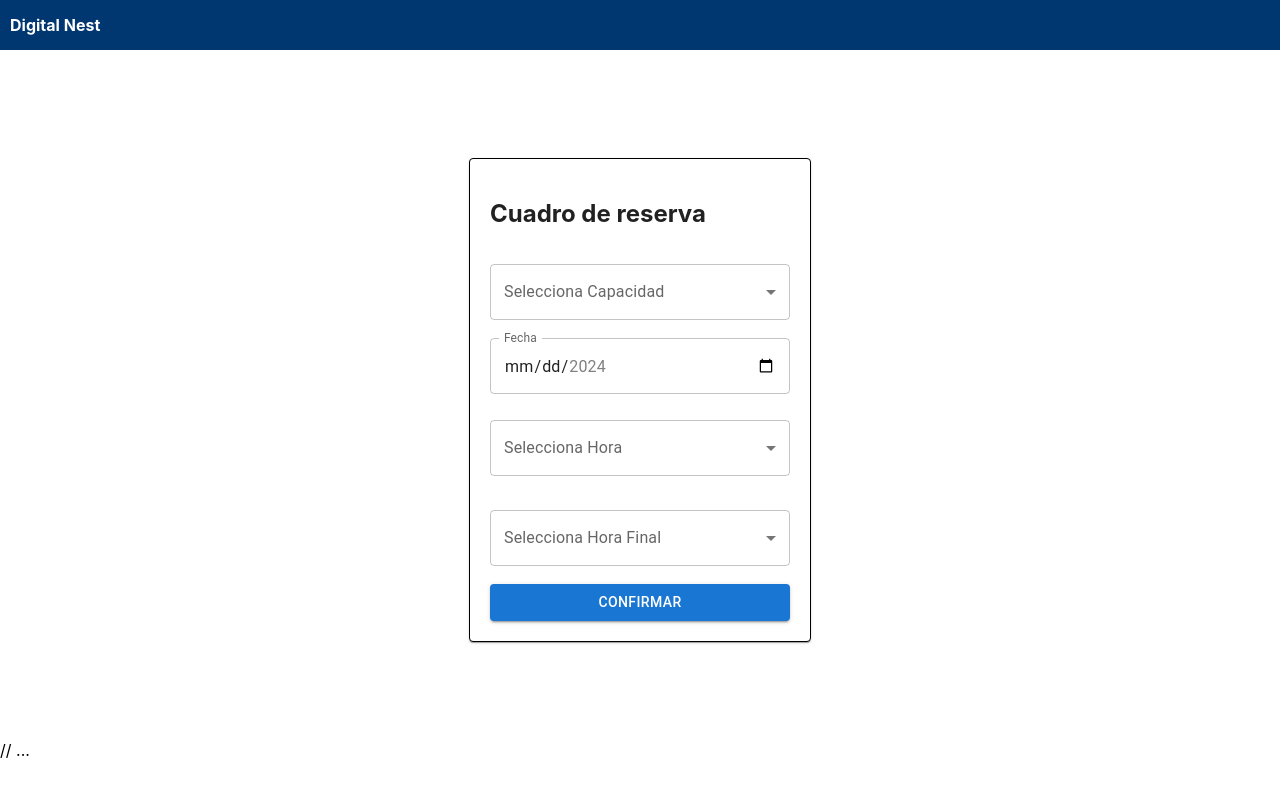
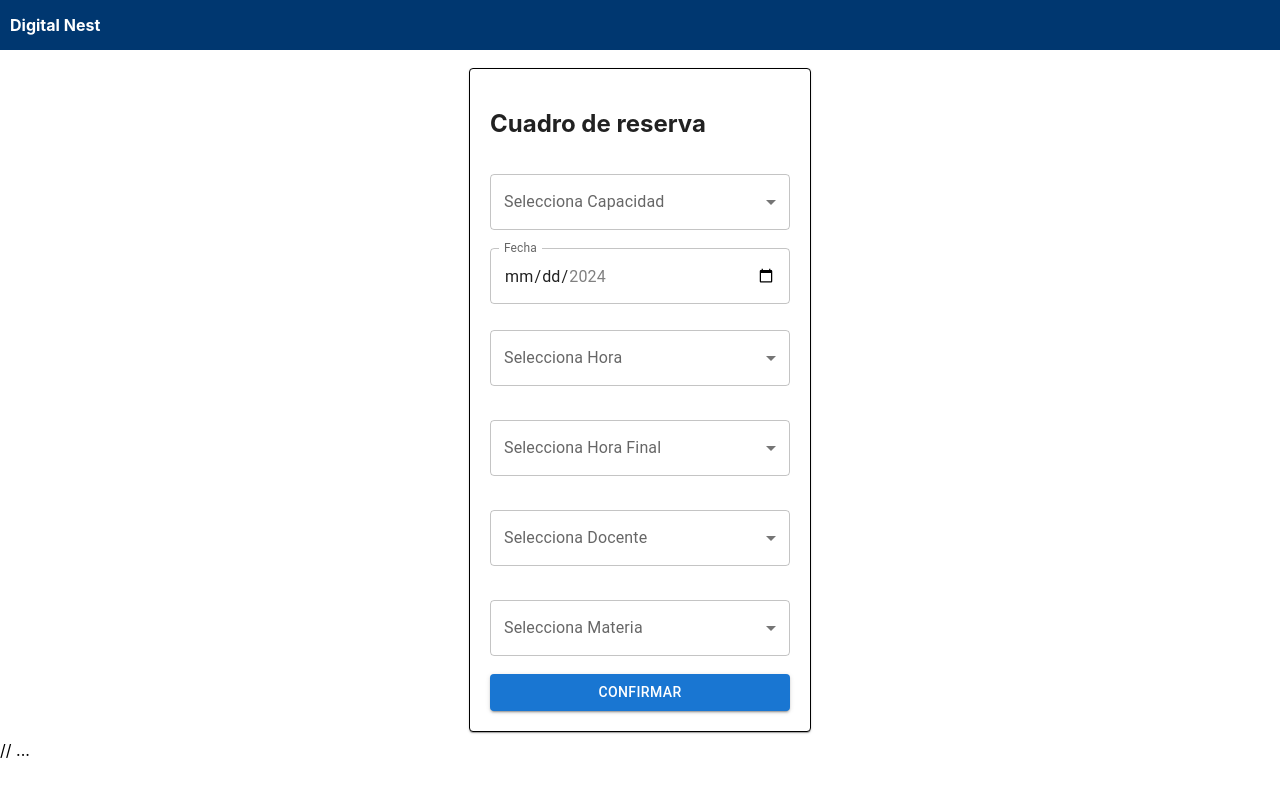
Before and after one commit to Drunok/ReservaDeAulasDNTIS, a React (Create React App) app in the folder frontend/: page /App in a window 1280 px wide. Shown: the top 796 px of the page. Built offline with nearby package versions, Linux system fonts and the light colour scheme; the HTML template or start-up script is replaced by a standard one.

Commit message:
subject and teacher

```diff
--- a/frontend/src/App.js
+++ b/frontend/src/App.js
@@ -34,6 +34,43 @@ function App() {
     "21:00",
     "21:45",
   ];
+
+  const docentesList = [
+    "Leticia Blanco Coca",
+    "Vladimir Abel Costas Jauregui",
+    "Carla Salazar Serrudo",
+  ];
+
+  const materiasPorDocente = {
+    "Carla Salazar Serrudo": [
+      "Introducion a la programacion",
+      "Sistemas de informacion I",
+    ],
+    "Leon Romero Gualberto": ["Algebra I"],
+    "Leticia Blanco Coca": [
+      "Algoritmos Avanzados",
+      "Introducion a la programacion",
+    ],
+    "Vladimir Abel Costas Jauregui": [
+      "Introducion a la programacion",
+      "Programacion Web",
+    ],
+  };
+
+  const [docentes, setDocentes] = useState([]);
+  const [selectedDocente, setSelectedDocente] = useState(null);
+  const [materias, setMaterias] = useState([]);
+
+  const obtenerMaterias = (docente) => {
+    return materiasPorDocente[docente] || [];
+  };
+
+  useEffect(() => {
+    if (selectedDocente) {
+      const nuevasMaterias = obtenerMaterias(selectedDocente);
+      setMaterias(nuevasMaterias);
+    }
+  }, [selectedDocente]);
 
   const {
     register,
@@ -92,7 +129,7 @@ function App() {
           );
           setClasroomItems(items);
         } else {
-          console.error('No se pudo obtener las aulas del servidor');
+          console.error("No se pudo obtener las aulas del servidor");
         }
 
         setOpen(true);
@@ -190,6 +227,25 @@ function App() {
               )}
             </React.Fragment>
 
+            <SelectWithItems
+              {...register("docente", { required: true })}
+              items={docentesList}
+              label="Selecciona Docente"
+              onChange={(e) => setSelectedDocente(e.target.value)}
+            />
+            {errors.docente && (
+              <Typography color="error">Este campo es requerido</Typography>
+            )}
+
+            <SelectWithItems
+              {...register("materia", { required: true })}
+              items={materias}
+              label="Selecciona Materia"
+            />
+            {errors.materia && (
+              <Typography color="error">Este campo es requerido</Typography>
+            )}
+
             <Button
               type="submit"
               variant="contained"
```
